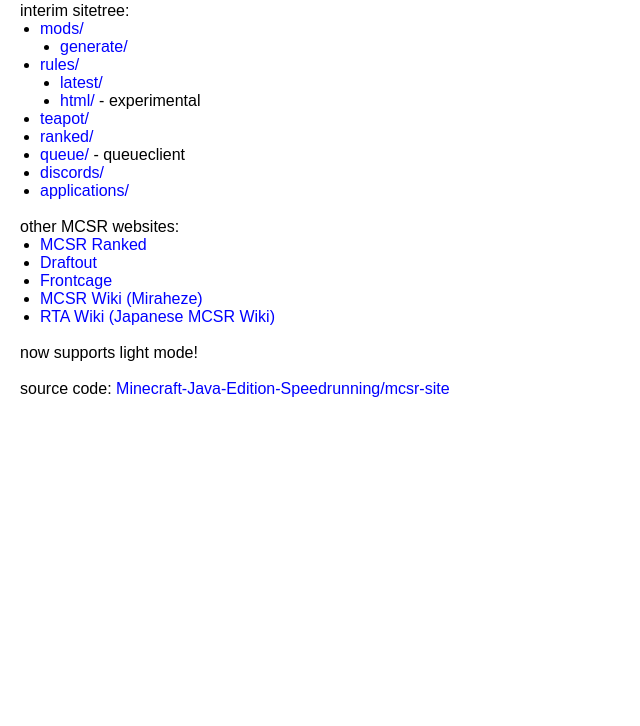
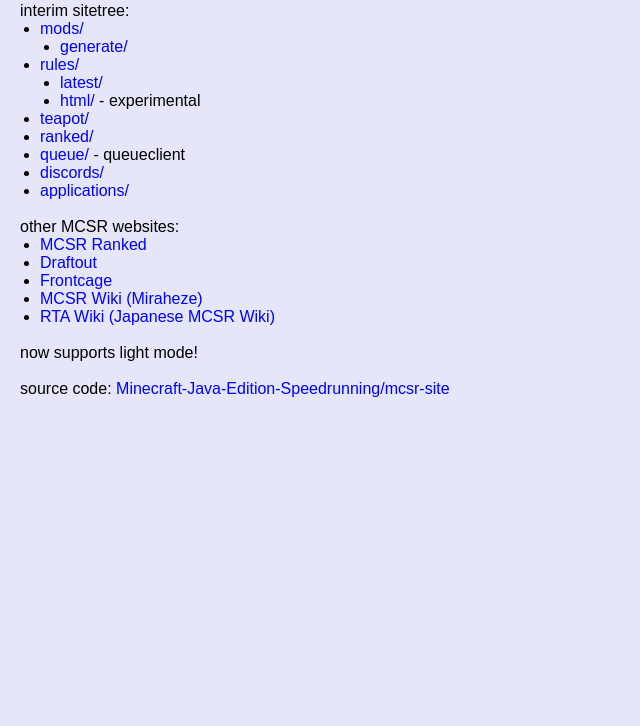
Before and after one commit to Minecraft-Java-Edition-Speedrunning/mcsr-site, a website: page public/index.html in a window 1280 px wide. Shown: the part 74-800 px from the top of the page, without its empty margins (0-640 px from the left). Drawn offline with Linux system fonts and the light colour scheme.

Commit message:
lavender background in light mode

```diff
--- a/public/style.css
+++ b/public/style.css
@@ -14,6 +14,7 @@
 body {
     font-family: sans-serif;
     margin: 20px;
+    background: light-dark(lavender, canvas);
 }
 
 .icon {
```
